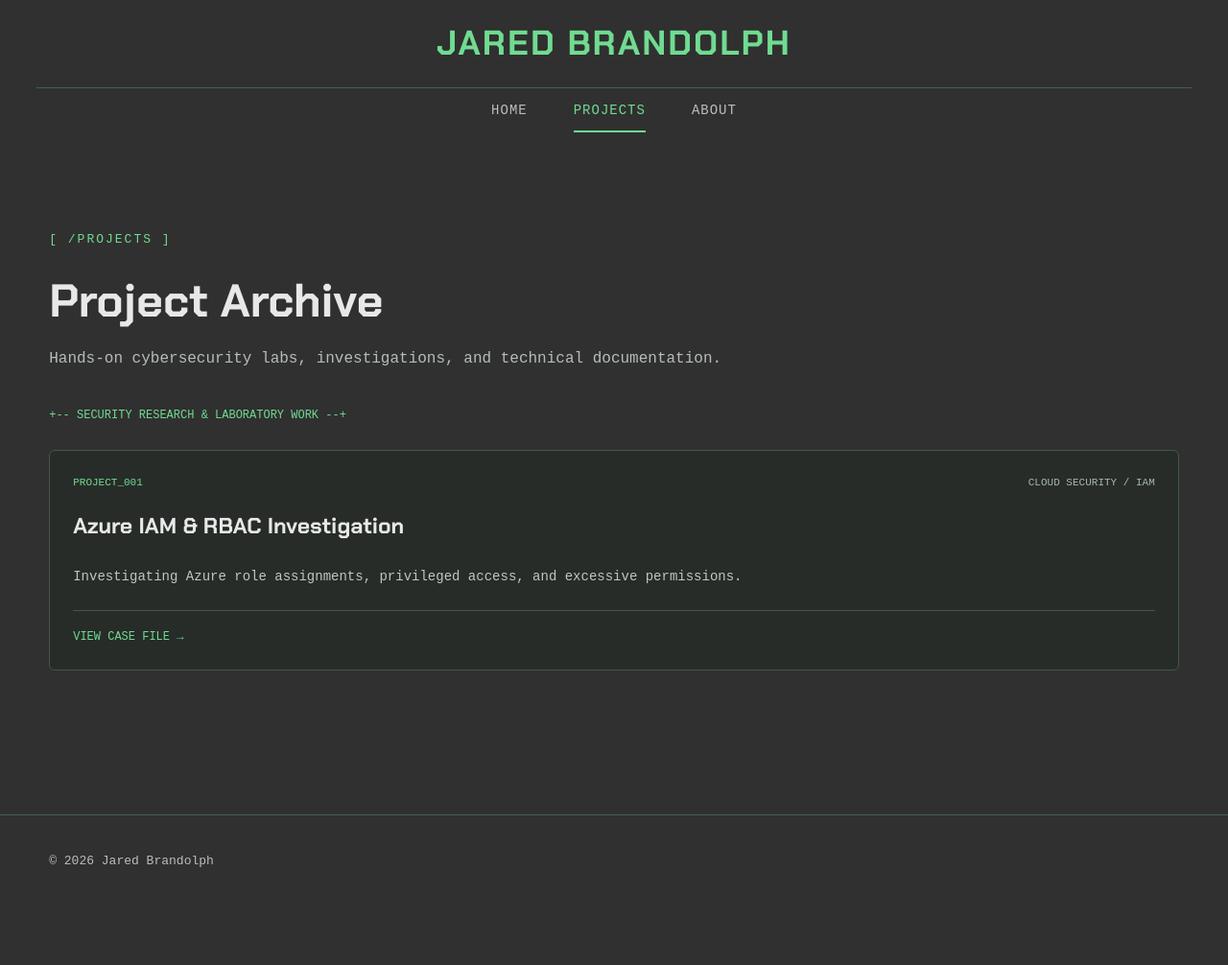
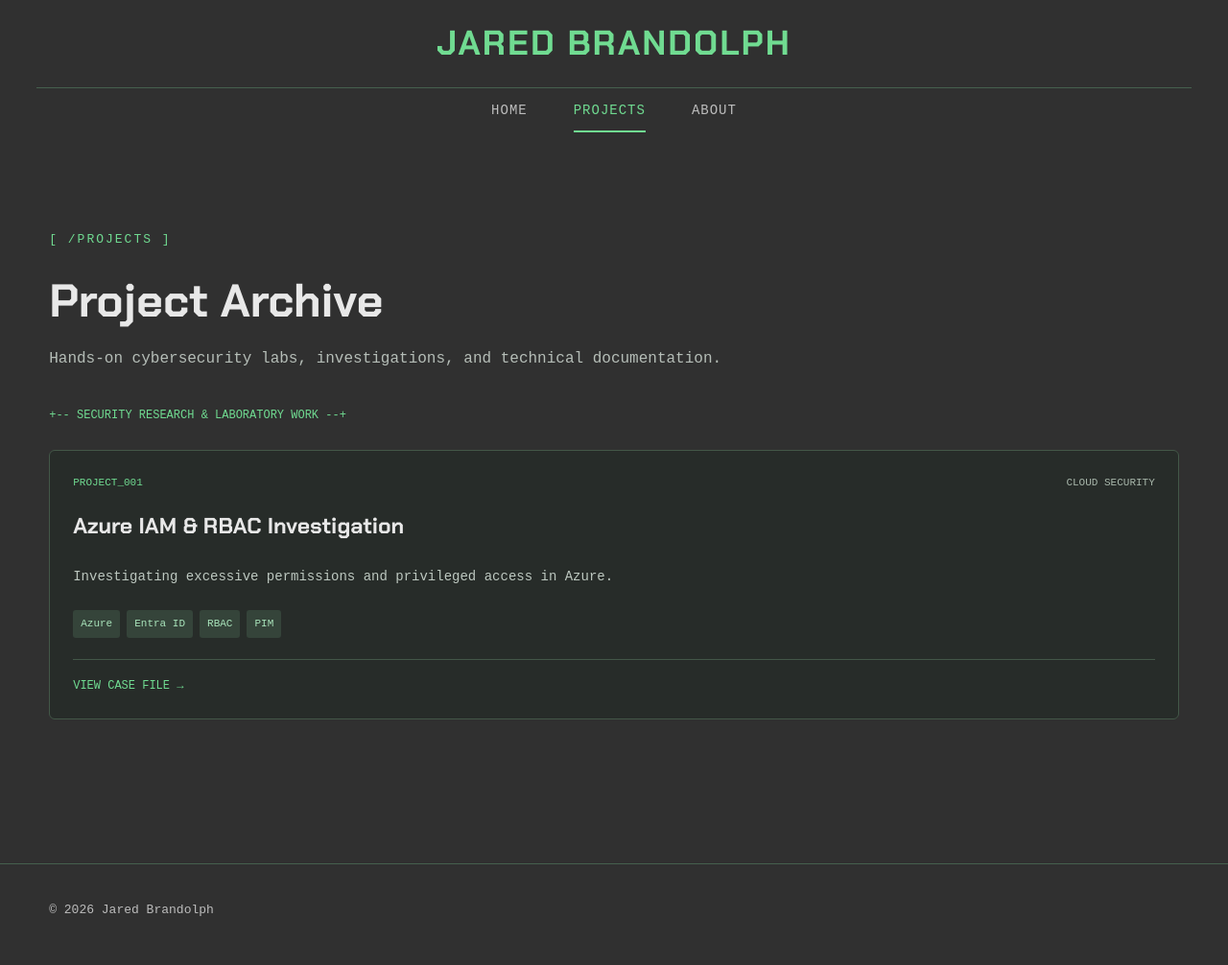
Before and after one commit to brandolphj/brandolphj.github.io, a Jekyll site: the page built from projects/index.html, in a window 1280 px wide. Shown: the whole page at 96% size. Built offline with Jekyll 4.4.1, drawn with Linux system fonts in a browser that asks for light colours; before the commit the page ends 956 px from its top, so only the background shows below that.

Commit message:
Update azure-iam-rbac.md

```diff
--- a/_projects/azure-iam-rbac.md
+++ b/_projects/azure-iam-rbac.md
@@ -4,6 +4,14 @@ title: Azure IAM & RBAC Investigation
 category: Cloud Security / IAM
 description: Investigating Azure role assignments, privileged access, and excessive permissions.
 image: /assets/images/azure-iam.png
+description: "Investigating excessive permissions and privileged access in Azure."
+category: "Cloud Security"
+date: 2026-10-17
+tools:
+  - Azure
+  - Entra ID
+  - RBAC
+  - PIM
 ---
 
 # Azure IAM & RBAC Investigation
```
